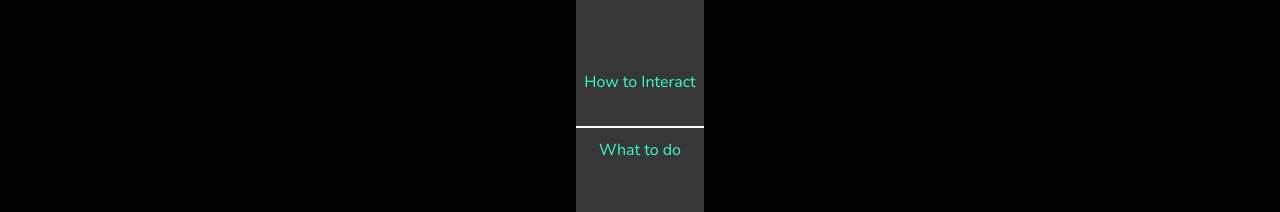
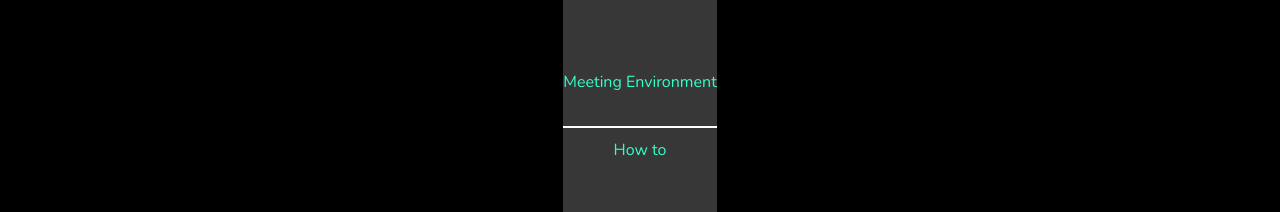
Before and after one commit to jamalbrowning/qortr, a React (Create React App) app: page /dateGen in a window 1280 px wide. Shown: the part 367-579 px from the top of the page. Built offline with nearby package versions, Linux system fonts and the light colour scheme; no server answers.

Commit message:
fixed some grammar

```diff
--- a/package.json
+++ b/package.json
@@ -22,7 +22,8 @@
   "scripts": {
     "start": "react-scripts start",
     "build": "react-scripts build",
-    "eject": "react-scripts eject"
+    "eject": "react-scripts eject",
+    "deploy": "npm run build && firebase deploy"
   },
   "eslintConfig": {
     "extends": "react-app"
--- a/src/components/pages/Auth/Auth.js
+++ b/src/components/pages/Auth/Auth.js
@@ -10,7 +10,7 @@ class Auth extends React.Component {
     return (
       <div className="Auth">
         <p>Welcome to <span className="qortr">qortr.</span></p>
-        <p>Stop thinking and get to dating.</p>
+        <p>Stop thinking | start dating.</p>
         <Link to="/dateGen" className="btn btn-success m-3 generateBTN"><i class="fas fa-hand-holding-heart fa-2x"></i></Link>
 
       </div>
--- a/src/components/pages/DateCards/DateCardRandom.js
+++ b/src/components/pages/DateCards/DateCardRandom.js
@@ -23,10 +23,10 @@ class DateCardRandom extends React.Component {
       <CardTitle className="cardTitle">{date.title}</CardTitle>
         <CardImg top width="100%" src={ date.imgUrl } alt="Card image cap" />
         <CardBody className="cardBody">
-          <p className="realFormat">How to Interact</p>
+          <p className="realFormat">Meeting Environment</p>
           <CardText className="format">{date.dateFormat}</CardText>
           <span className="line"></span>
-          <p className="realFormat">What to do</p>
+          <p className="realFormat">How to</p>
           <CardText>{date.description}</CardText>
         </CardBody>
       </Card>
--- a/src/components/pages/DateCards/DateCards.js
+++ b/src/components/pages/DateCards/DateCards.js
@@ -35,10 +35,10 @@ class DateCards extends React.Component {
        <CardTitle className="cardTitle">{date.title}</CardTitle>
        <CardImg top width="100%" src={ date.imgUrl } alt="Card image cap" />
         <CardBody className="cardBody">
-          <p className="realFormat">How to Interact</p>
+          <p className="realFormat">Meeting Enviornment</p>
           <CardText className="format">{date.dateFormat}</CardText>
           <span className="line"></span>
-          <p className="realFormat">What to do</p>
+          <p className="realFormat">How to</p>
           <CardText className="description">{date.description}</CardText>
 
         </CardBody>
```
Also changed, not shown: firebase.json (added), 1 other file (tests, documents, lock files or other folders).
